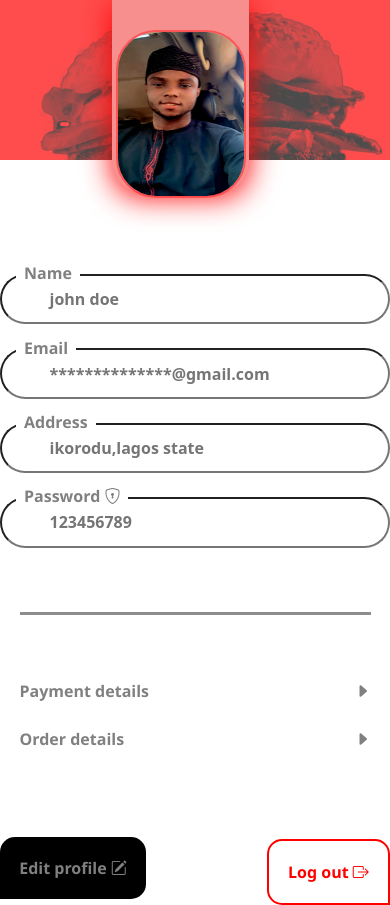
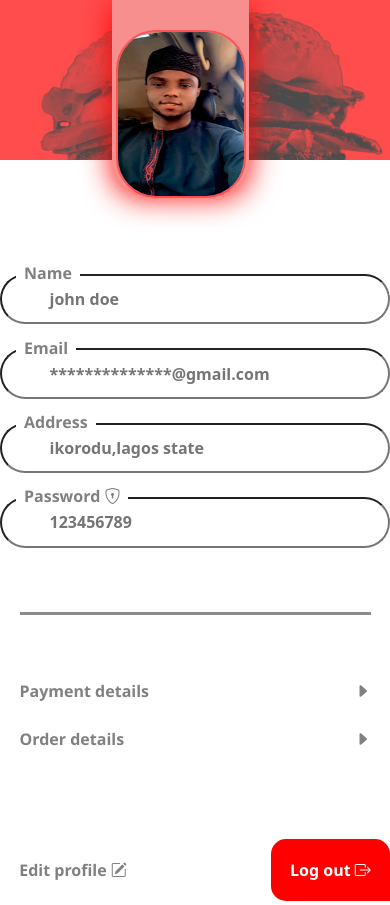
Before and after one commit to DahlinCr7/biting, a plain HTML site: page login.html in a window 390 px wide. Drawn offline with nearby package versions, Linux system fonts and the light colour scheme.

Commit message:
Update burger.css

```diff
--- a/burger.css
+++ b/burger.css
@@ -158,9 +158,7 @@ margin: 10em 20em 0em;
     }
 
     .edit{
-        position: absolute;
-        bottom: -3.95em
-        color: white;
+        color: white
         background-color: black;
         float: left;
         padding: 1.2em;
@@ -169,8 +167,8 @@ margin: 10em 20em 0em;
     }
 
     .logout{
-        color: red;
-        border: 2px solid red;
+        color: white;
+      background-color: red;
         float: right;
         padding: 1.2em;
         border-radius: 15px 15px 0 15px ;
@@ -205,10 +203,7 @@ margin: 10em 20em 0em;
     left: 4px;
     width: 95%;
 }
-    .edit{
-        position: absolute;
-        bottom:-3.8em;
-        }
+
 
 .next {
     padding:0 0.1em 0.3em 0;
```
